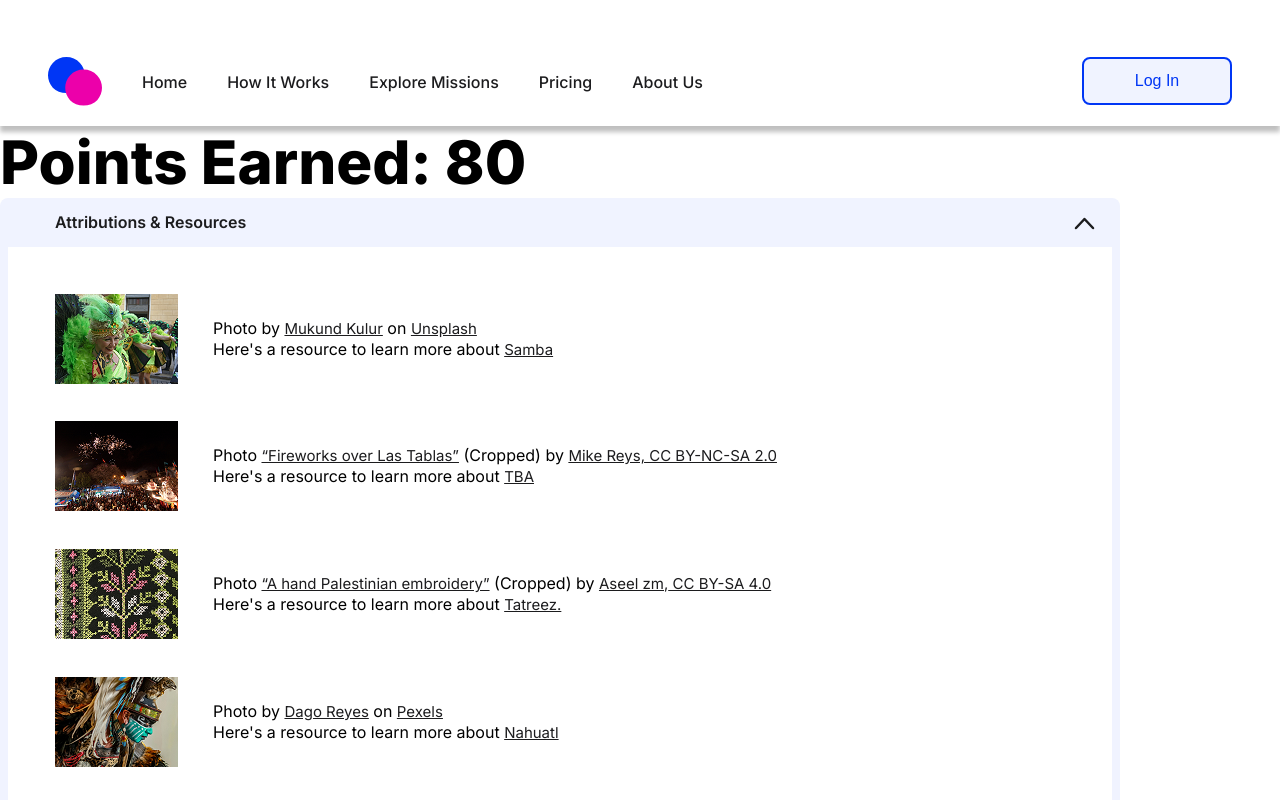
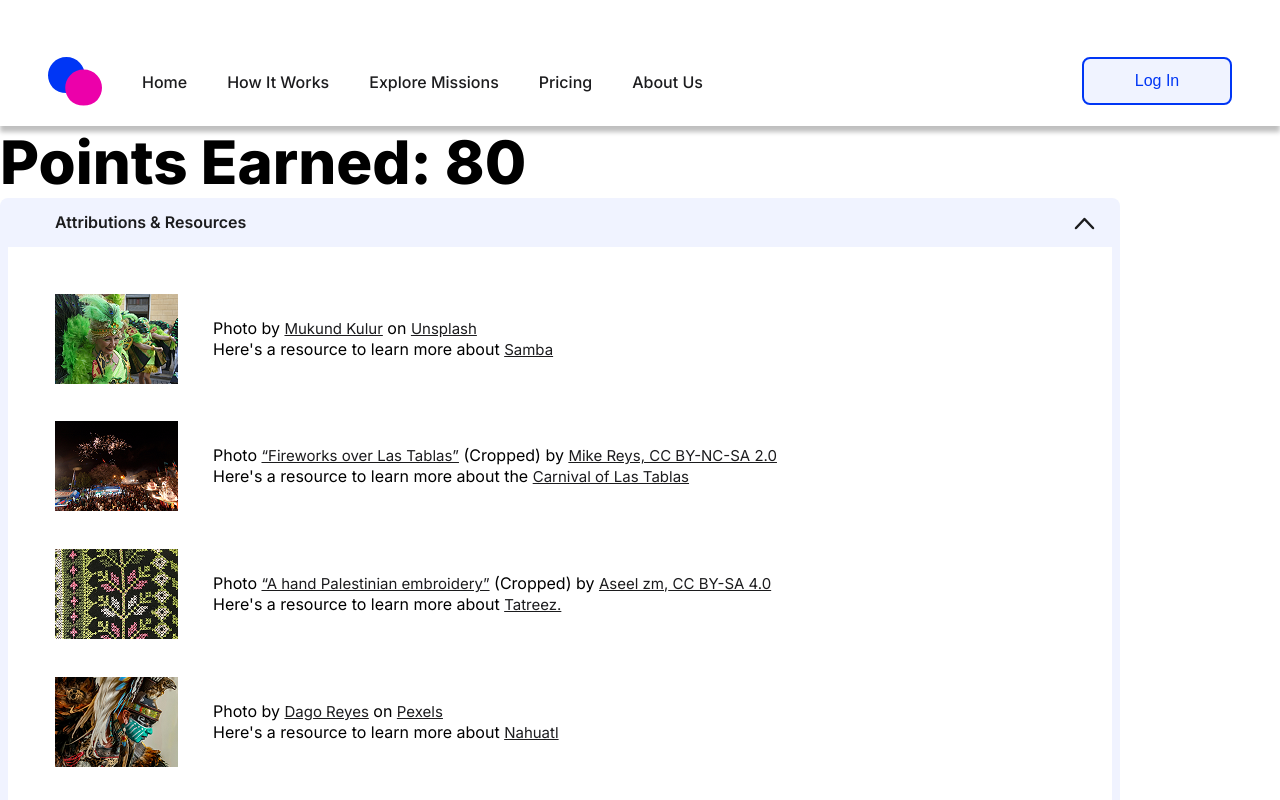
Before and after one commit to cherryontech/MissionCollective, a React (Vite) app: page /results in a window 1280 px wide. Shown: the top 800 px of the page. Built offline with nearby package versions, Linux system fonts and the light colour scheme.

Commit message:
Updates resource for Las Tablas

```diff
--- a/src/data/attributions.js
+++ b/src/data/attributions.js
@@ -42,9 +42,9 @@ export const ATTRIBUTIONS = [
     attributionSource2: " CC BY-NC-SA 2.0",
     attributionLink2:
       "https://creativecommons.org/licenses/by-nc-sa/2.0/deed.en",
-    resourceText: "Here's a resource to learn more about ",
-    resourceName: "TBA",
-    resourceLink: "https://en.wikipedia.org/wiki/Samba",
+    resourceText: "Here's a resource to learn more about the ",
+    resourceName: "Carnival of Las Tablas",
+    resourceLink: "https://carnivaland.net/las-tablas-carnival/",
   },
   {
     id: 2,
```
